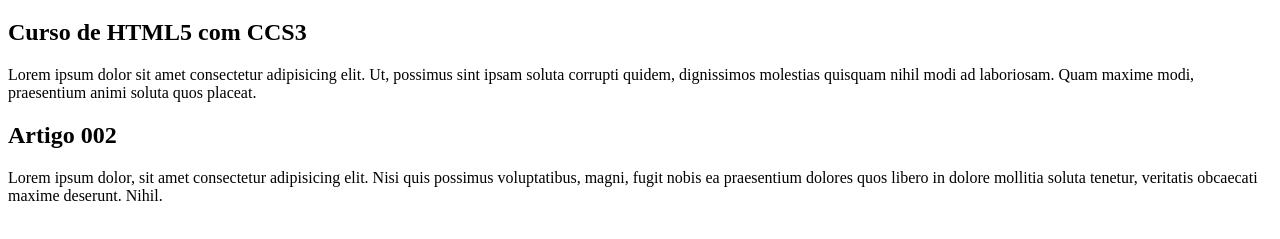
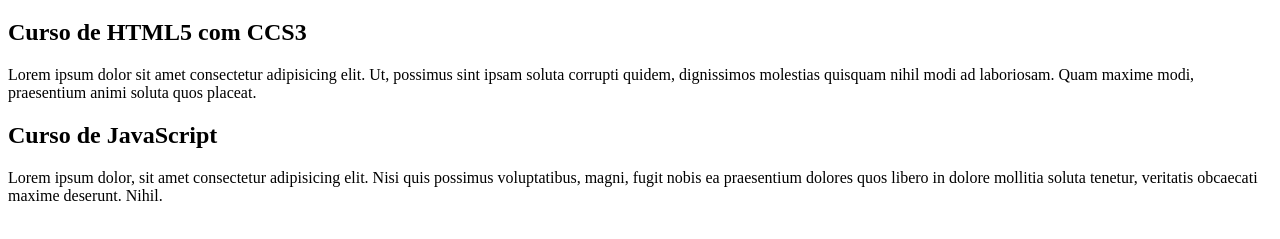
Before and after one commit to kawayjr/projeto_site, a plain HTML site: page index.html in a window 1280 px wide. Shown: the part 61-300 px from the top of the page. Drawn offline with Linux system fonts and the light colour scheme.

Commit message:
update artigo2

```diff
--- a/index.html
+++ b/index.html
@@ -15,7 +15,7 @@
             <p>Lorem ipsum dolor sit amet consectetur adipisicing elit. Ut, possimus sint ipsam soluta corrupti quidem, dignissimos molestias quisquam nihil modi ad laboriosam. Quam maxime modi, praesentium animi soluta quos placeat.</p>
         </article>
         <article>
-            <h2>Artigo 002</h2>
+            <h2>Curso de JavaScript</h2>
             <p>Lorem ipsum dolor, sit amet consectetur adipisicing elit. Nisi quis possimus voluptatibus, magni, fugit nobis ea praesentium dolores quos libero in dolore mollitia soluta tenetur, veritatis obcaecati maxime deserunt. Nihil.</p>
         </article>
     </main>
```
